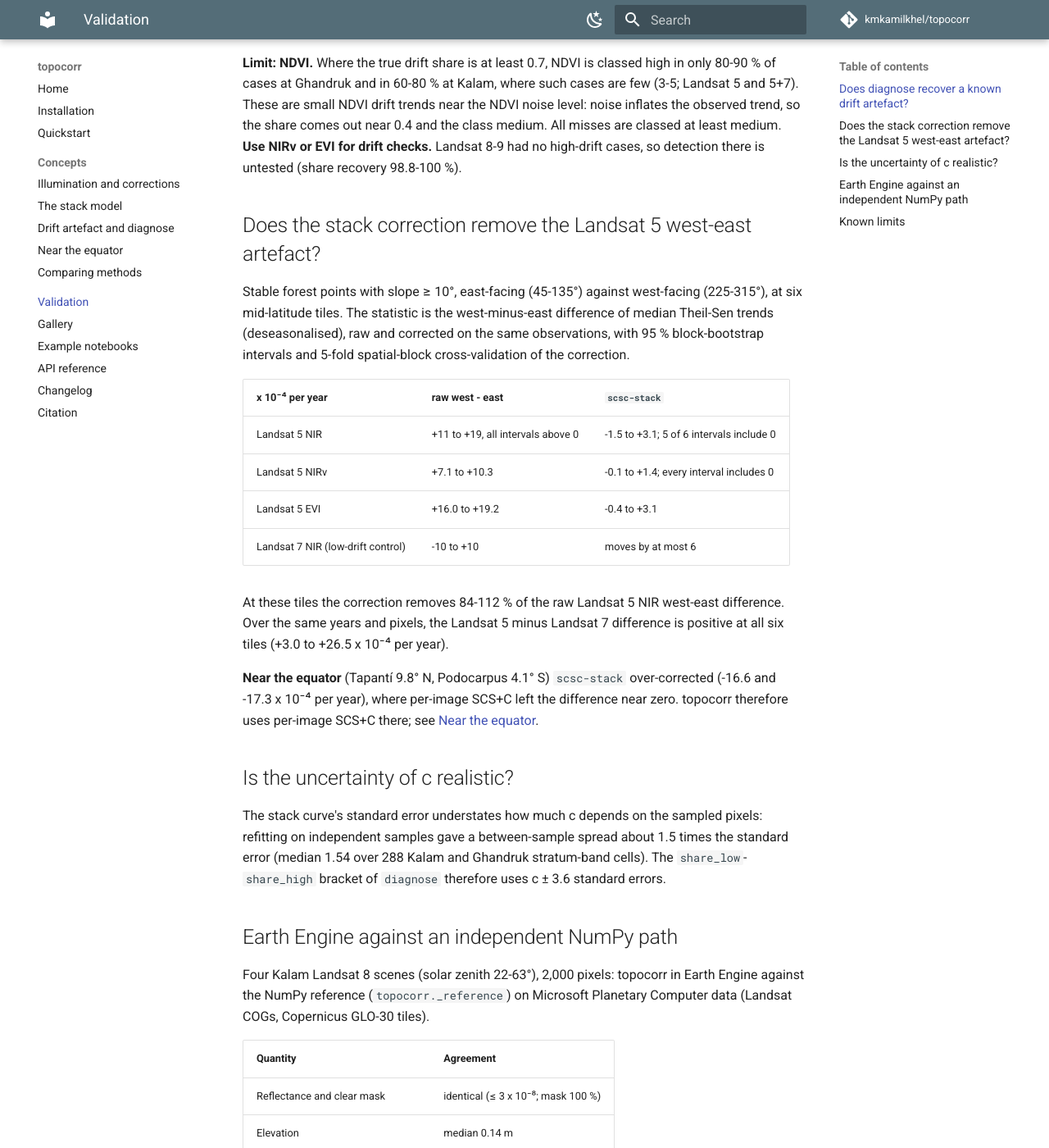
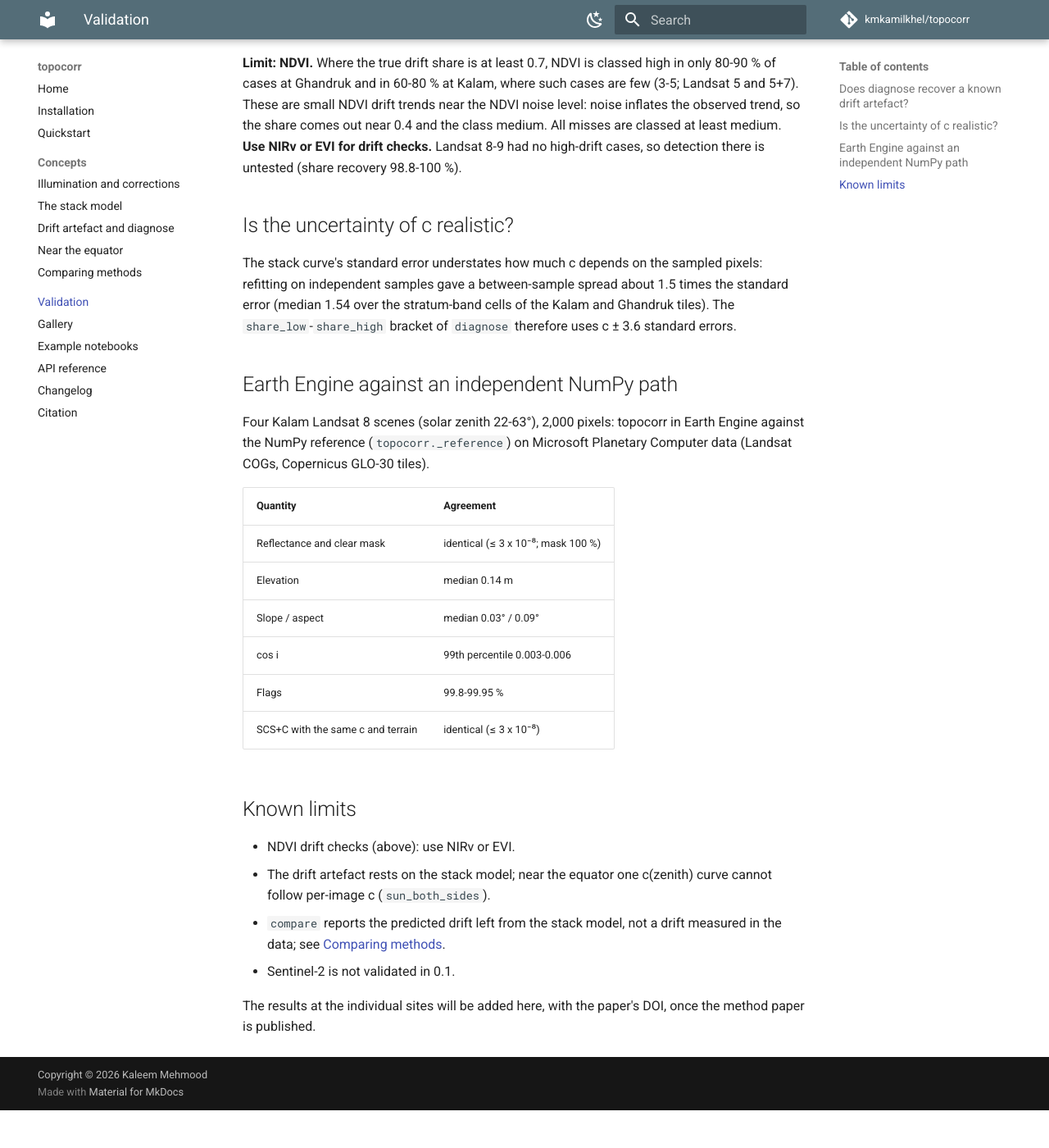
Before and after one commit to kmkamilkhel/topocorr, an MkDocs documentation site: the page built from docs/validation.md, in a window 1280 px wide and 1400 px high, scrolled down 749 px. Shown: the whole window at 82% size. Built offline with MkDocs 1.6.1 and Material for MkDocs 9.7.7, drawn with Linux system fonts in a browser that asks for light colours; comment, search, counter and statistics services are not loaded; after the commit the page ends 2103 px from its top, so only the background shows below that; some of the changed text lies outside the part shown.

Commit message:
Summarise the real-data validation until the method paper is out
README, docs and changelog keep the synthetic test, the Earth Engine-NumPy agreement and the index advice; the site-level results move to the forthcoming paper.

```diff
--- a/docs/compare.md
+++ b/docs/compare.md
@@ -40,8 +40,8 @@ methods leave trends of their own where their per-image c differs from image to
 
 This measure **assumes that the stack model is right**: it shows what a method leaves of the drift
 the model predicts, not a drift measured in the data. The data-based checks are `diagnose`
-(observed trend against drift trend) and the Landsat 5 west-east test on the
-[Validation](validation.md) page. A data-based drift sensitivity was tried and dropped: on Landsat
+(observed trend against drift trend) and the tests summarised on the [Validation](validation.md)
+page. A data-based drift sensitivity was tried and dropped: on Landsat
 8-9 the sun angle barely changes between years at the same date, so the remaining sun-angle
 variation is within the season, where phenology also varies and dominates.
 
--- a/docs/validation.md
+++ b/docs/validation.md
@@ -1,9 +1,8 @@
 # Validation
 
-The methods were tested on nine mountain forest tiles (24 km each) across latitudes 44° S to 46° N,
-with Landsat 5, 7 and 8-9 point tables exported once from Earth Engine and analysed in NumPy.
-This page summarises the results that the 0.1 release rests on. They were obtained with the
-development version; the paper maps will be made again with the released 0.1.
+Validated on synthetic data with known truth and on real Landsat time series at mountain forest
+sites on four continents; full results in a forthcoming paper. This page summarises the tests of the
+method itself and of its Earth Engine implementation. They were run with the development version.
 
 ## Does `diagnose` recover a known drift artefact?
 
@@ -25,34 +24,12 @@ near the NDVI noise level: noise inflates the observed trend, so the share comes
 the class medium. All misses are classed at least medium. **Use NIRv or EVI for drift checks.**
 Landsat 8-9 had no high-drift cases, so detection there is untested (share recovery 98.8-100 %).
 
-## Does the stack correction remove the Landsat 5 west-east artefact?
-
-Stable forest points with slope ≥ 10°, east-facing (45-135°) against west-facing (225-315°), at
-six mid-latitude tiles. The statistic is the west-minus-east difference of median Theil-Sen trends
-(deseasonalised), raw and corrected on the same observations, with 95 % block-bootstrap intervals
-and 5-fold spatial-block cross-validation of the correction.
-
-| x 10⁻⁴ per year | raw west - east | `scsc-stack` |
-|---|---|---|
-| Landsat 5 NIR | +11 to +19, all intervals above 0 | -1.5 to +3.1; 5 of 6 intervals include 0 |
-| Landsat 5 NIRv | +7.1 to +10.3 | -0.1 to +1.4; every interval includes 0 |
-| Landsat 5 EVI | +16.0 to +19.2 | -0.4 to +3.1 |
-| Landsat 7 NIR (low-drift control) | -10 to +10 | moves by at most 6 |
-
-At these tiles the correction removes 84-112 % of the raw Landsat 5 NIR west-east difference. Over
-the same years and pixels, the Landsat 5 minus Landsat 7 difference is positive at all six tiles
-(+3.0 to +26.5 x 10⁻⁴ per year).
-
-**Near the equator** (Tapantí 9.8° N, Podocarpus 4.1° S) `scsc-stack` over-corrected (-16.6 and
--17.3 x 10⁻⁴ per year), where per-image SCS+C left the difference near zero. topocorr therefore
-uses per-image SCS+C there; see [Near the equator](equator.md).
-
 ## Is the uncertainty of c realistic?
 
 The stack curve's standard error understates how much c depends on the sampled pixels: refitting on
 independent samples gave a between-sample spread about 1.5 times the standard error (median 1.54
-over 288 Kalam and Ghandruk stratum-band cells). The `share_low`-`share_high` bracket of `diagnose`
-therefore uses c ± 3.6 standard errors.
+over the stratum-band cells of the Kalam and Ghandruk tiles). The `share_low`-`share_high` bracket
+of `diagnose` therefore uses c ± 3.6 standard errors.
 
 ## Earth Engine against an independent NumPy path
 
@@ -76,6 +53,7 @@ Copernicus GLO-30 tiles).
   per-image c (`sun_both_sides`).
 - `compare` reports the predicted drift left from the stack model, not a drift measured in the
   data; see [Comparing methods](compare.md).
-- Landsat 7 and Landsat 8-9 have little drift on the test tiles; the high-drift results are from
-  Landsat 5.
 - Sentinel-2 is not validated in 0.1.
+
+The results at the individual sites will be added here, with the paper's DOI, once the method paper
+is published.
```
Also changed, not shown: CHANGELOG.md (+2 -3 lines), README.md (+4 -0 lines), docs/drift.md (+2 -3 lines), docs/equator.md (+3 -4 lines).
